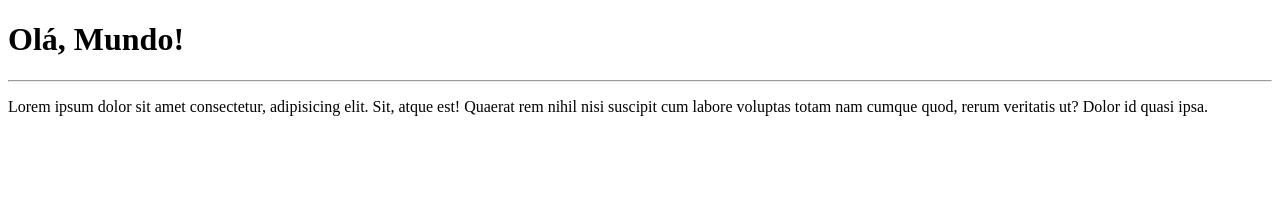
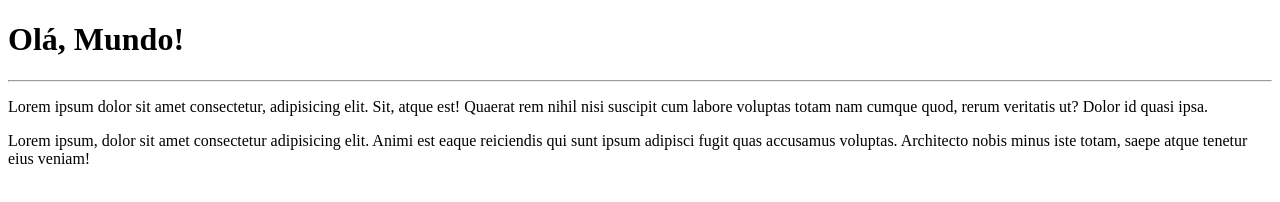
Before and after one commit to ClickInsightCpv/Ola-Mundoo, a plain HTML site: page site-exemplo/index.html in a window 1280 px wide. Drawn offline with Linux system fonts and the light colour scheme.

Commit message:
Update index.html

```diff
--- a/site-exemplo/index.html
+++ b/site-exemplo/index.html
@@ -11,4 +11,5 @@
     <h1>Olá, Mundo!</h1>
     <hr>
     <p>Lorem ipsum dolor sit amet consectetur, adipisicing elit. Sit, atque est! Quaerat rem nihil nisi suscipit cum labore voluptas totam nam cumque quod, rerum veritatis ut? Dolor id quasi ipsa.</p>
+    <p>Lorem ipsum, dolor sit amet consectetur adipisicing elit. Animi est eaque reiciendis qui sunt ipsum adipisci fugit quas accusamus voluptas. Architecto nobis minus iste totam, saepe atque tenetur eius veniam!</p>
 </html>
```
